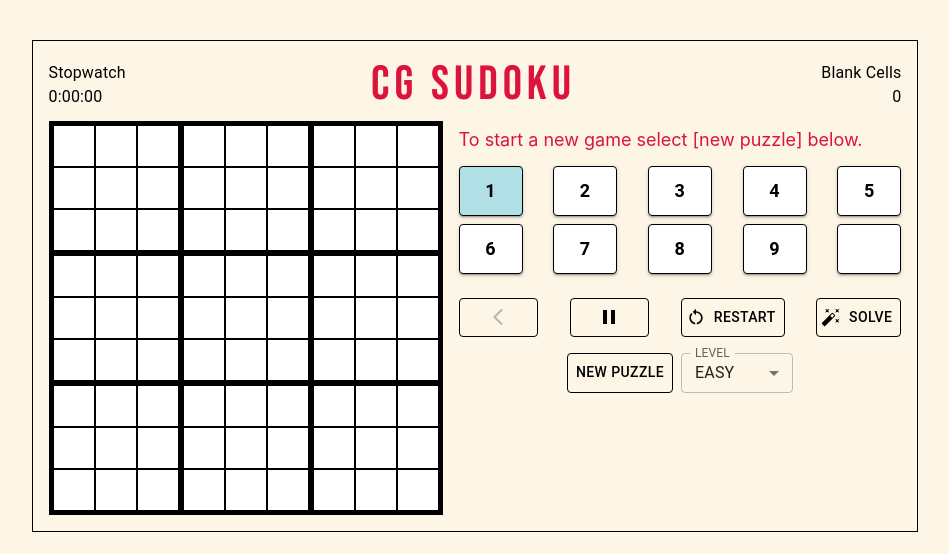
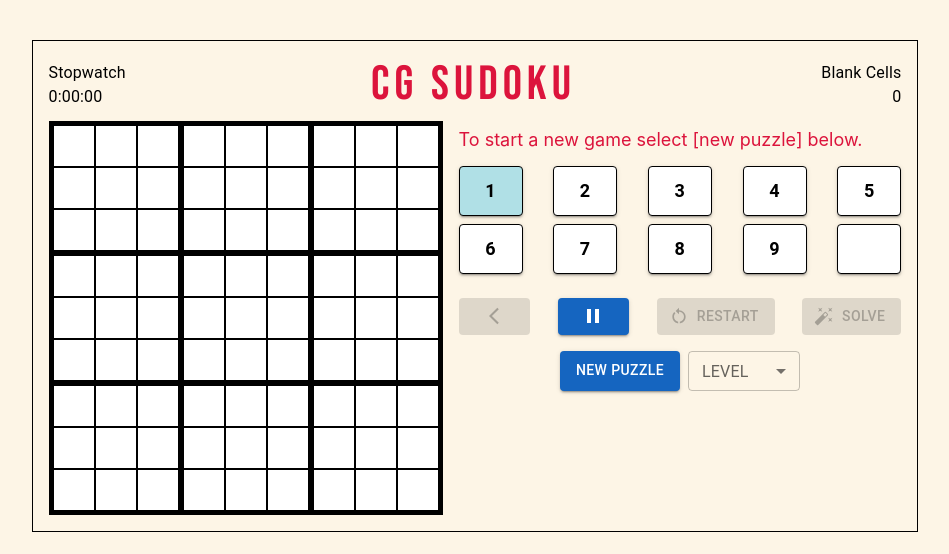
Before and after one commit to c-garraway/cg-sudoku, a React (Create React App) app: page / in a window 1280 px wide. Shown: the top 554 px of the page, without its empty margins (165-1114 px from the left). Built offline with nearby package versions, Linux system fonts and the light colour scheme.

Commit message:
rough build complete

```diff
--- a/src/components/keys/BackButton.jsx
+++ b/src/components/keys/BackButton.jsx
@@ -1,6 +1,6 @@
 import { Button } from "@mui/material";
 import PropTypes from 'prop-types'
-import { restorePuzzleCell, updateSelectedCell, updatePuzzleStatus, updateCompleteStatus } from "../../features/gameData/gameDataSlice";
+import { restorePuzzleCell, updateSelectedCell, updatePuzzleStatus, updateCompleteStatus, selectPuzzlePause, selectPuzzleComplete } from "../../features/gameData/gameDataSlice";
 import { useDispatch, useSelector } from "react-redux";
 import { deleteLastGameMove, selectHasMoves, selectLastGameMove } from "../../features/gameData/gameMovesSlice";
 import ArrowBackIosNewIcon from '@mui/icons-material/ArrowBackIosNew';
@@ -10,7 +10,9 @@ function BackButton({width}) {
     const dispatch = useDispatch();
     const lastGameMove = useSelector(selectLastGameMove)
     const hasMoves = useSelector(selectHasMoves)
-    const disabled = hasMoves ? false : true
+    const gamePaused = useSelector(selectPuzzlePause)
+    const puzzleComplete = useSelector(selectPuzzleComplete)
+    const disabled = hasMoves && !gamePaused && !puzzleComplete ? false : true
 
     function handleSelect() {
         dispatch(updateSelectedCell(null))
@@ -27,7 +29,8 @@ function BackButton({width}) {
     return (
         <Button
             disabled = {disabled}
-            sx={{display: 'flex', width: width, cursor: 'pointer', border: '1px solid black', mt: 1, color: 'black'}}
+            variant="contained"
+            sx={{display: 'flex', width: width, cursor: 'pointer', mt: 1}}
             onClick={handleSelect}
             ><ArrowBackIosNewIcon fontSize="small"/>
         </Button>
--- a/src/components/keys/ControlPad.jsx
+++ b/src/components/keys/ControlPad.jsx
@@ -10,7 +10,7 @@ import { Box } from "@mui/material";
 
 
 function ControlPad() {
-    const controlButtonWith = '10ch'
+    const controlButtonWith = '9ch'
     return (
         <Box sx={{width: '100%', mt: 2}}>
             <Box sx={{display: "flex", justifyContent: 'space-between'}}>
--- a/src/components/keys/LevelSelector.jsx
+++ b/src/components/keys/LevelSelector.jsx
@@ -41,12 +41,13 @@ export default function LevelSelect() {
 import { MenuItem, TextField } from "@mui/material";
 import { Box } from "@mui/system";
 import React from "react";
-import { useDispatch } from "react-redux";
-import { updateSelectedLevel } from '../../features/gameData/gameDataSlice';
+import { useDispatch, useSelector } from "react-redux";
+import { selectSelectedLevel, updateSelectedLevel } from '../../features/gameData/gameDataSlice';
 
 
 function LevelSelect() {
     const dispatch = useDispatch();
+    const currentLevel = useSelector(selectSelectedLevel)
     const difficulties = ['EASY', 'MEDIUM', 'HARD']
 
     return (
@@ -56,8 +57,7 @@ function LevelSelect() {
                 variant="outlined"
                 label="LEVEL"
                 size="small"
-                color="secondary"
-                defaultValue={0}
+                defaultValue={currentLevel}
                 sx={{width: '112px', mt: 1, ml: 1}}
                 onChange={(e) => {dispatch(updateSelectedLevel(e.target.value))}}
                 >
--- a/src/components/keys/NewPuzzleButton.jsx
+++ b/src/components/keys/NewPuzzleButton.jsx
@@ -1,6 +1,6 @@
 import { Button } from "@mui/material";
 import PropTypes from 'prop-types'
-import { loadPuzzleValues, updateSelectedCell, loadOriginalPuzzle, loadResolvedPuzzle, updatePuzzleStatus, updateCompleteStatus, selectSelectedLevel, updatePuzzleActive, updatePuzzlePause } from "../../features/gameData/gameDataSlice";
+import { loadPuzzleValues, updateSelectedCell, loadOriginalPuzzle, loadResolvedPuzzle, updatePuzzleStatus, updateCompleteStatus, selectSelectedLevel, updatePuzzleActive, updatePuzzlePause, updateStopwatchActive, updateStopwatchReset, updateSolveButtonSelected } from "../../features/gameData/gameDataSlice";
 import { useDispatch, useSelector } from "react-redux";
 import { resetGameMoves } from "../../features/gameData/gameMovesSlice";
 import { generateSudoku } from "../../helpers/generatePuzzle";
@@ -10,6 +10,7 @@ import { updateMessageBox } from "../../features/gameData/gameMessageSlice";
 function NewPuzzleButton({width}) {
     const dispatch = useDispatch();
     const selectedLevel = useSelector(selectSelectedLevel)
+    const levelAsString = selectedLevel === 0 ? 'easy' : selectedLevel === 1 ? 'medium' : 'hard'
 
     function handleSelect() {
         dispatch(updateSelectedCell(null))
@@ -26,12 +27,20 @@ function NewPuzzleButton({width}) {
         dispatch(updateCompleteStatus())
 
         dispatch(updatePuzzlePause(false))
-        dispatch(updateMessageBox('New game started, best of luck!'))
+        dispatch(updateMessageBox(`New ${levelAsString} level game started, best of luck!`))
+
+        //stopwatch
+        dispatch(updateStopwatchActive(true))
+        dispatch(updateStopwatchReset(true))
+
+        //Reset solveButton state
+        dispatch(updateSolveButtonSelected(false))
     }
 
     return (
         <Button
-            sx={{display: 'flex', width: width, cursor: 'pointer', border: '1px solid black', mt: 1, color: 'black'}}
+            variant="contained"
+            sx={{display: 'flex', width: width, cursor: 'pointer', mt: 1}}
             onClick={handleSelect}
         >   New Puzzle
         </Button>
--- a/src/components/keys/PauseButton.jsx
+++ b/src/components/keys/PauseButton.jsx
@@ -1,6 +1,6 @@
 import { Button } from "@mui/material";
 import PropTypes from 'prop-types'
-import { selectPuzzlePause, updatePuzzleActive, updatePuzzlePause, selectPuzzleComplete } from "../../features/gameData/gameDataSlice";
+import { selectPuzzlePause, updatePuzzleActive, updatePuzzlePause, selectPuzzleComplete, updateStopwatchActive } from "../../features/gameData/gameDataSlice";
 import { useDispatch, useSelector } from "react-redux";
 import PauseIcon from '@mui/icons-material/Pause';
 import PlayArrowIcon from '@mui/icons-material/PlayArrow';
@@ -15,13 +15,16 @@ function PauseButton({width}) {
     function handleSelect() {
         dispatch(updatePuzzlePause(isPaused ? false : true))
         dispatch(updatePuzzleActive(isPaused ? true : false))
-        dispatch(updateMessageBox(isPaused ? 'Continue game...' : 'Game paused!'))
+        dispatch(updateMessageBox(isPaused ? 'Game resumed...' : 'Game paused!'))
+        //stopwatch
+        dispatch(updateStopwatchActive(isPaused ? true : false))
     }
 
     return (
         <Button
             disabled={disabled}
-            sx={{display: 'flex', width: width, cursor: 'pointer', border: '1px solid black', mt: 1, color: 'black'}}
+            variant="contained"
+            sx={{display: 'flex', width: width, cursor: 'pointer', mt: 1 }}
             onClick={handleSelect}
             >{isPaused ? <PlayArrowIcon/> : <PauseIcon/> }
         </Button>
--- a/src/components/keys/RestartButton.jsx
+++ b/src/components/keys/RestartButton.jsx
@@ -1,8 +1,8 @@
 import { Button } from "@mui/material";
 import PropTypes from 'prop-types'
-import { loadPuzzleValues, updateSelectedCell,  updatePuzzleStatus, updateCompleteStatus, selectPuzzleComplete, selectOriginalPuzzle } from "../../features/gameData/gameDataSlice";
+import { loadPuzzleValues, updateSelectedCell,  updatePuzzleStatus, updateCompleteStatus, selectPuzzleComplete, selectOriginalPuzzle, updateStopwatchReset, selectPuzzlePause } from "../../features/gameData/gameDataSlice";
 import { useDispatch, useSelector } from "react-redux";
-import { resetGameMoves } from "../../features/gameData/gameMovesSlice";
+import { resetGameMoves, selectGameMoves } from "../../features/gameData/gameMovesSlice";
 import RestartAltIcon from '@mui/icons-material/RestartAlt';
 import { updateMessageBox } from "../../features/gameData/gameMessageSlice";
 
@@ -10,7 +10,10 @@ function RestartButton({width}) {
     const dispatch = useDispatch();
     const originalPuzzle = useSelector(selectOriginalPuzzle)
     const puzzleComplete = useSelector(selectPuzzleComplete)
-    const disabled = puzzleComplete ? true : false
+    const gamePaused = useSelector(selectPuzzlePause)
+    const moves = useSelector(selectGameMoves)
+    const totalMoves = moves.length
+    const disabled = puzzleComplete || totalMoves < 5 || gamePaused ? true : false
 
     function handleSelect() {
         dispatch(updateSelectedCell(null))
@@ -22,13 +25,17 @@ function RestartButton({width}) {
         dispatch(updateCompleteStatus())
 
         dispatch(updateMessageBox('Game restarted, Better luck this time!'))
+        //stopwatch
+        dispatch(updateStopwatchReset(true))
+
     }
 
     return (
         <Button
             disabled={disabled}
+            variant="contained"
             startIcon={<RestartAltIcon/>}
-            sx={{display: 'flex', width: width, cursor: 'pointer', border: '1px solid black', mt: 1, color: 'black'}}
+            sx={{display: 'flex', width: width, cursor: 'pointer', mt: 1, }}
             onClick={handleSelect}
             >restart
         </Button>
--- a/src/components/keys/SolveButton.jsx
+++ b/src/components/keys/SolveButton.jsx
@@ -1,15 +1,18 @@
 import { Button } from "@mui/material";
 import PropTypes from 'prop-types'
-import { loadPuzzleValues, updateSelectedCell,  selectResolvedPuzzle, updatePuzzleStatus, updateCompleteStatus, updatePuzzleActive, selectPuzzleComplete } from "../../features/gameData/gameDataSlice";
+import { loadPuzzleValues, updateSelectedCell,  selectResolvedPuzzle, updatePuzzleStatus, updateCompleteStatus, updatePuzzleActive, selectPuzzleComplete, updateStopwatchActive, selectPuzzlePause, updateSolveButtonSelected } from "../../features/gameData/gameDataSlice";
 import { useDispatch, useSelector } from "react-redux";
-import { resetGameMoves } from "../../features/gameData/gameMovesSlice";
+import { resetGameMoves, selectGameMoves } from "../../features/gameData/gameMovesSlice";
 import AutoFixHighIcon from '@mui/icons-material/AutoFixHigh';
 
 function SolveButton({width}) {
     const dispatch = useDispatch();
     const resolvedPuzzle = useSelector(selectResolvedPuzzle)
     const puzzleComplete = useSelector(selectPuzzleComplete)
-    const disabled = puzzleComplete ? true : false
+    const gamePaused = useSelector(selectPuzzlePause)
+    const moves = useSelector(selectGameMoves)
+    const totalMoves = moves.length
+    const disabled = puzzleComplete || totalMoves < 5 || gamePaused ? true : false
 
     function handleSelect() {
         dispatch(updateSelectedCell(null))
@@ -20,13 +23,18 @@ function SolveButton({width}) {
 
         dispatch(updatePuzzleStatus())
         dispatch(updateCompleteStatus())
+        //stopwatch
+        dispatch(updateStopwatchActive(false))
+        //set solveButton state
+        dispatch(updateSolveButtonSelected(true))
     }
 
     return (
         <Button
             disabled={disabled}
+            variant="contained"
             startIcon={<AutoFixHighIcon />}
-            sx={{display: 'flex', width: width, cursor: 'pointer', border: '1px solid black', mt: 1, color: 'black'}}
+            sx={{display: 'flex', width: width, cursor: 'pointer', mt: 1, }}
             onClick={handleSelect}
             >solve
         </Button>
--- a/src/components/messages/Messages.jsx
+++ b/src/components/messages/Messages.jsx
@@ -1,19 +1,24 @@
 import { Box } from "@mui/material";
 import React, { useEffect } from "react";
 import { useDispatch, useSelector } from "react-redux";
-import { selectPuzzleComplete } from "../../features/gameData/gameDataSlice";
+import { selectPuzzleComplete, selectSolveButtonSelected } from "../../features/gameData/gameDataSlice";
 import { selectMessageBox, updateMessageBox } from "../../features/gameData/gameMessageSlice";
 
 function Messages() {
     const dispatch = useDispatch()
     const puzzleComplete = useSelector(selectPuzzleComplete)
     const messageBox = useSelector(selectMessageBox)
+    const solveButtonSelected = useSelector(selectSolveButtonSelected)
 
     useEffect(()=> {
         if(puzzleComplete) {
-            dispatch(updateMessageBox('The puzzle has been completed!'))
+            if(solveButtonSelected) {
+                dispatch(updateMessageBox('The puzzle has been solved for you!'))
+                return
+            }
+            dispatch(updateMessageBox('You successfully completed the puzzle!'))
         }
-    }, [puzzleComplete, dispatch])
+    }, [puzzleComplete, dispatch, solveButtonSelected])
 
     return (
         <Box sx={{mt: 2, mb: 1, fontSize: 18, color: 'crimson', width: {md: '39ch'}}}
```
Also changed, not shown: src/components/puzzle/Cell.jsx (+6 -10 lines), src/components/stopwatch/Stopwatch.jsx (+21 -23 lines), src/features/gameData/gameDataSlice.js (+17 -2 lines).
